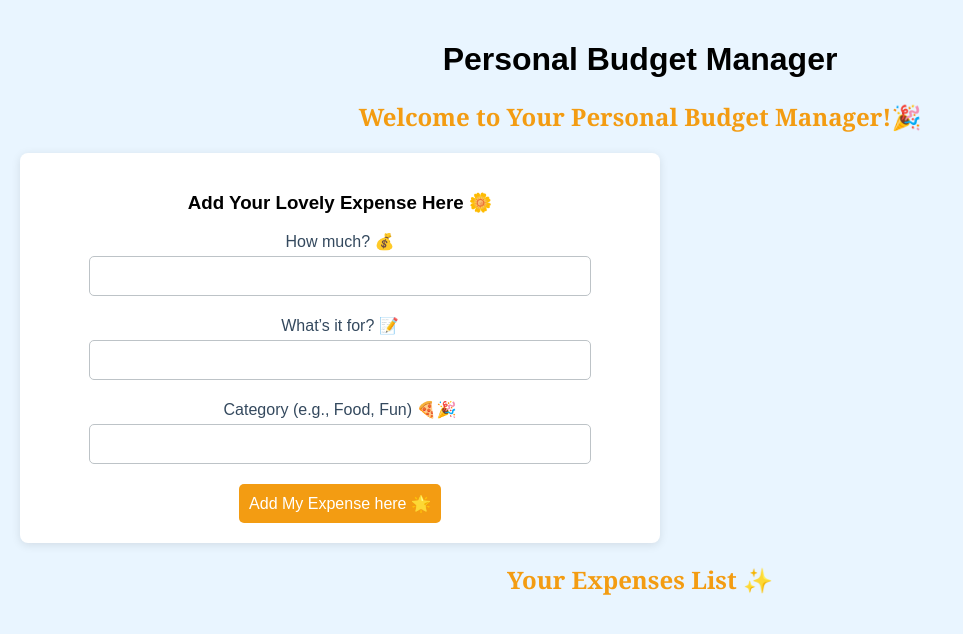
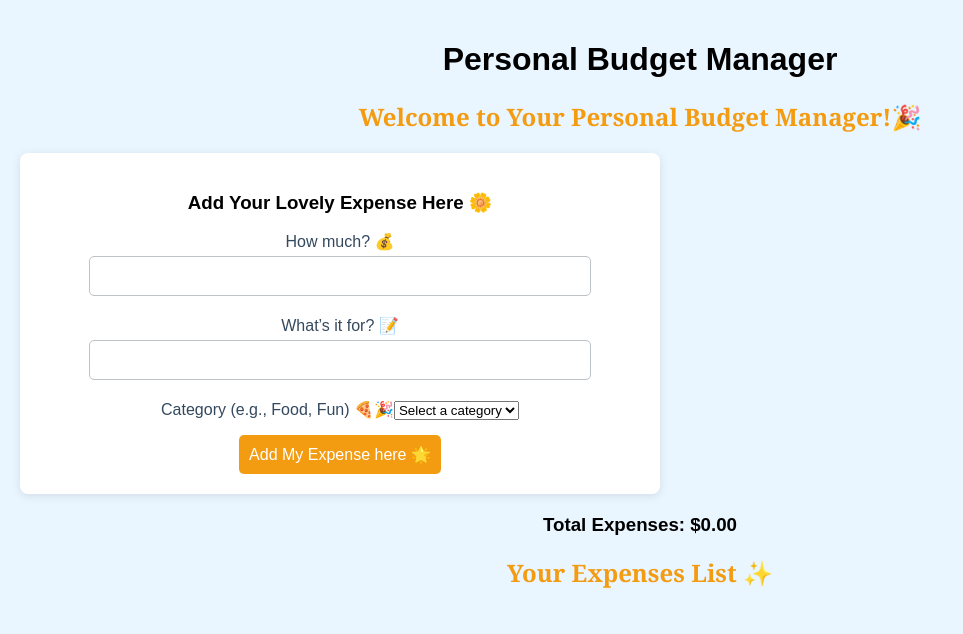
Before and after one commit to Cecilia-Banda/personal-budget-manager, a React (Create React App) app: page / in a window 1280 px wide. Shown: the top 634 px of the page, without its empty margins (0-963 px from the left). Built offline with nearby package versions, Linux system fonts and the light colour scheme.

Commit message:
Added total expense tracking and currency formatting

```diff
--- a/src/App.js
+++ b/src/App.js
@@ -1,5 +1,4 @@
-import './App.css'; // This should be at the top of App.js
-
+import './App.css';
 import React, { useState } from 'react';
 import Header from './components/Header';
 import ExpenseForm from './components/ExpenseForm';
@@ -8,13 +7,15 @@ function App() {
   const [expenses, setExpenses] = useState([]);
   const budgetLimit = 100; // Set a budget limit (you can make this dynamic later)
 
+  // Calculate total spent based on the current expenses
+  const totalSpent = expenses.reduce((acc, curr) => acc + Number(curr.amount), 0);
+
   const addExpense = (expense) => {
     setExpenses((prevExpenses) => {
       const updatedExpenses = [...prevExpenses, expense];
-      const totalSpent = updatedExpenses.reduce((acc, curr) => acc + Number(curr.amount), 0); // Calculate total spent
 
       // Alert if the total spent is greater than or equal to the budget limit
-      if (totalSpent >= budgetLimit) {
+      if (totalSpent + Number(expense.amount) >= budgetLimit) {
         alert("Whoa there, big spender! You're nearing your budget limit for this category.");
       }
 
@@ -26,7 +27,14 @@ function App() {
     <div className="App">
       <Header />
       <h2 style={{ textAlign: 'center', margin: '20px 0' }}>Welcome to Your Personal Budget Manager!🎉</h2>
+
       <ExpenseForm addExpense={addExpense} />
+
+      {/* Display total expenses */}
+      <h3 style={{ textAlign: 'center' }}>
+        Total Expenses: {new Intl.NumberFormat('en-US', { style: 'currency', currency: 'USD' }).format(totalSpent)}
+      </h3>
+
       <h2 style={{ textAlign: 'center' }}>Your Expenses List ✨</h2>
       <ul style={{ listStyleType: 'none', padding: 0 }}>
         {expenses.map((expense, index) => (
@@ -34,6 +42,7 @@ function App() {
             {expense.category}:
             <strong>
               {new Intl.NumberFormat('en-US', { style: 'currency', currency: 'USD' }).format(expense.amount)}
+              {new Intl.NumberFormat('en-US', { style: 'currency', currency: 'ZMW' }).format(expense.amount)}
             </strong>
             - {expense.description}
           </li>
--- a/src/components/ExpenseForm.js
+++ b/src/components/ExpenseForm.js
@@ -39,13 +39,23 @@ const ExpenseForm = ({ addExpense }) => {
       </div>
       <div>
         <label>Category (e.g., Food, Fun) 🍕🎉</label>
-        <input
-          type="text"
+        <select
           name="category"
           value={expense.category}
           onChange={handleChange}
           required
-        />
+        >
+          <option value="">Select a category</option>
+          <option value="Food">Food</option>
+          <option value="Transport">Transport</option>
+          <option value="Housing">Housing</option>
+          <option value="Entertainment">Entertainment</option>
+          <option value="Beauty">Beauty</option>
+          <option value="Electronics">Electronics</option>
+          <option value="Health">Health</option>
+          <option value="Donate">Donate</option>
+          <option value="Other">Other</option>
+        </select>
       </div>
       <button type="submit" style={{ backgroundColor: '#f39c12', color: '#fff', padding: '10px', border: 'none', borderRadius: '5px' }}>
         Add My Expense here 🌟
```
